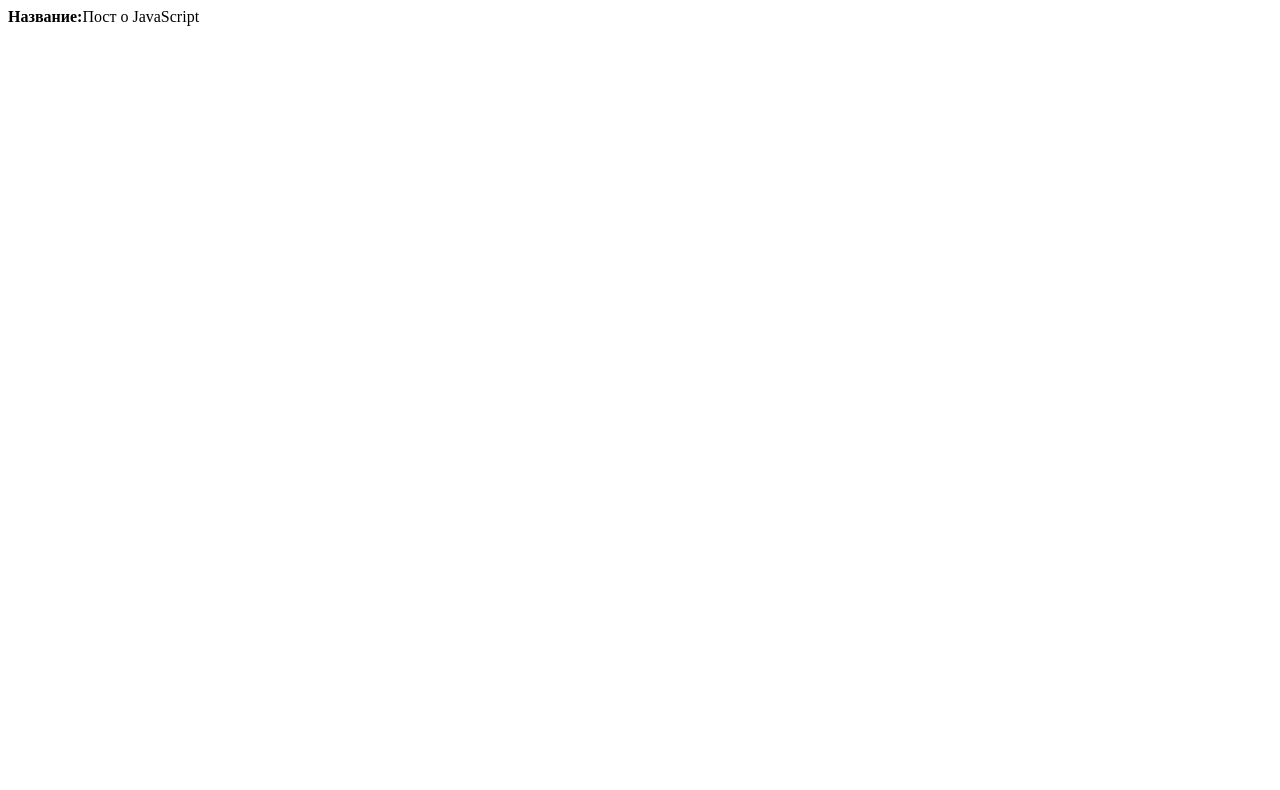
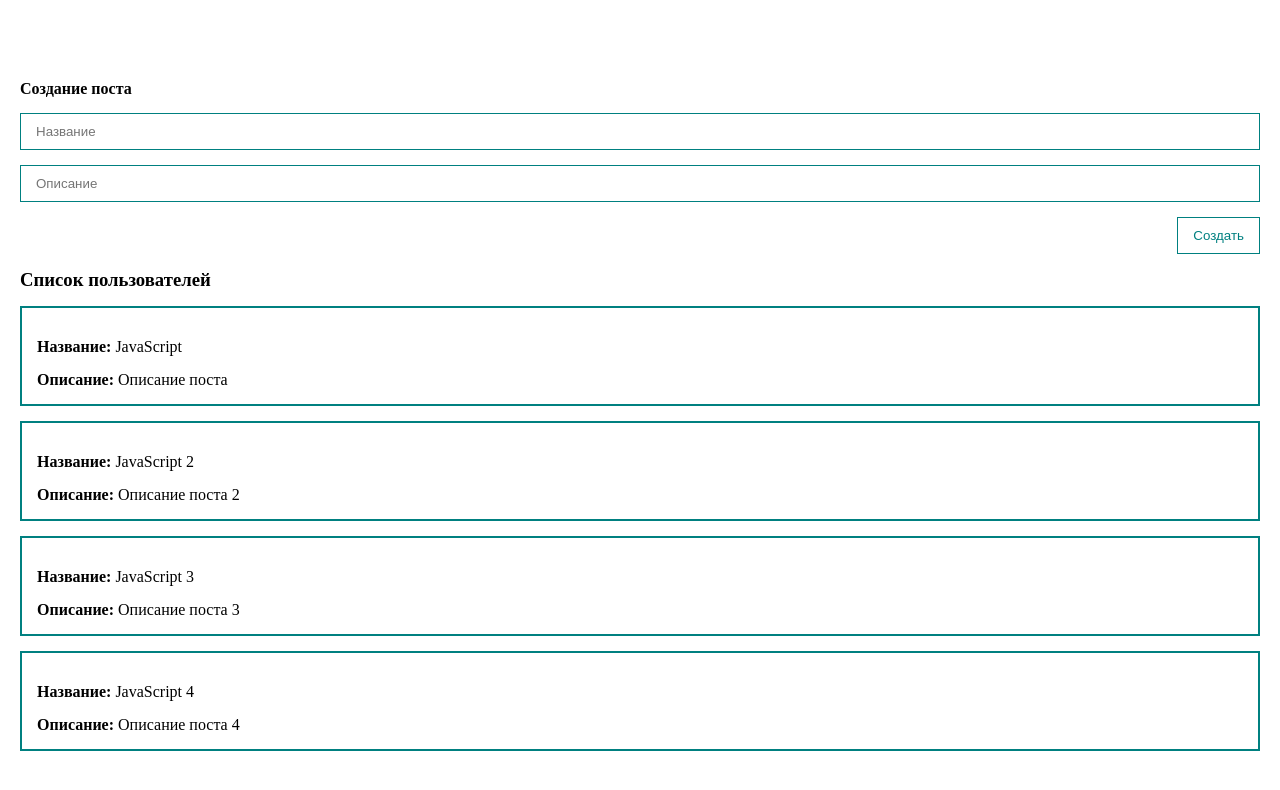
Before and after one commit to anna-gt/vue3-example, a Vue app: page / in a window 1280 px wide. Shown: the top 790 px of the page. Built offline with nearby package versions, Linux system fonts and the light colour scheme.

Commit message:
fix config; refactor: make decomposition

```diff
--- a/src/App.vue
+++ b/src/App.vue
@@ -1,30 +1,49 @@
 <template>
-	<div>
-		<div class="post">
-			<div><strong>Название:</strong>Пост о JavaScript</div>
-		</div>
+  <div class="app">
+		<post-form
+			@create="createPost"
+		/>
+		<post-list
+			:posts="posts"
+		/>
 	</div>
 </template>
 
 <script>
+import PostForm from './components/PostForm.vue';
+import PostList from './components/PostList.vue';
+
 export default {
-	data() {
-		return {
-			likes: 0,
-			dislikes: 0
-		}
+	components: {
+		PostForm, PostList
 	},
-	methods: {
-		addLike() {
-			this.likes += 1;
-		},
-		addDislike() {
-			this.dislikes += 1;
-		}
-	}
-}
+  data() {
+    return {
+      posts: [
+        { id: 1, title: "JavaScript", body: "Описание поста" },
+        { id: 2, title: "JavaScript 2", body: "Описание поста 2" },
+        { id: 3, title: "JavaScript 3", body: "Описание поста 3" },
+        { id: 4, title: "JavaScript 4", body: "Описание поста 4" },
+      ],
+    };
+  },
+  methods: {
+    createPost(post) {
+      this.posts.push(post);
+    },
+  },
+};
 </script>
 
 <style>
+* {
+  margin: 0;
+  padding: 0;
+  box-sizing: border-box;
+  margin-top: 15px;
+}
 
+.app {
+  padding: 20px;
+}
 </style>
--- /dev/null
+++ b/src/components/PostForm.vue
@@ -0,0 +1,69 @@
+<template>
+	<form @submit.prevent>
+      <h4>Создание поста</h4>
+      <input
+				v-model="post.title"
+				class="input"
+				type="text"
+				placeholder="Название"
+			/>
+      <input
+				v-model="post.body"
+				class="input"
+				type="text"
+				placeholder="Описание"
+			 />
+      <button
+				class="btn"
+				@click="createPost"
+				>
+				Создать
+			</button>
+    </form>
+</template>
+
+<script>
+	export default {
+		data() {
+			return {
+				post: {
+					title: '',
+					body: ''
+				}
+			}
+		},
+		methods: {
+			createPost() {
+				this.post.id = Date.now()
+				this.$emit('create', this.post);
+				this.post = {
+					title: '',
+					body: ''
+				}
+			}
+		}
+	}
+</script>
+
+<style scoped>
+form {
+  display: flex;
+  flex-direction: column;
+}
+
+.input {
+  width: 100%;
+  border: 1px solid teal;
+  padding: 10px 15px;
+  margin-top: 15px;
+}
+
+.btn {
+  margin-top: 15px;
+  align-self: flex-end;
+	padding: 10px 15px;
+	background: none;
+	color: teal;
+	border: 1px solid teal;
+}
+</style>
--- /dev/null
+++ b/src/components/PostItem.vue
@@ -0,0 +1,21 @@
+<template>
+	<div class="post">
+		<div><strong>Название: </strong>{{ post.title }}</div>
+		<div><strong>Описание: </strong>{{ post.body }}</div>
+	</div>
+</template>
+
+<script>
+	export default {
+		props: {
+			post: {
+				type: Object,
+				required: true
+			}
+		}
+	}
+</script>
+
+<style scoped>
+
+</style>
--- /dev/null
+++ b/src/components/PostList.vue
@@ -0,0 +1,32 @@
+<template>
+	<div>
+		<h3>Список пользователей</h3>
+		<post-item
+			v-for="post in posts"
+			:post="post"
+		/>
+	</div>
+</template>
+
+<script>
+import PostItem from './PostItem.vue';
+
+export default {
+	components: {
+		PostItem
+	},
+	props: {
+		posts: {
+			type: Array,
+			required: true
+		}
+	}
+}
+</script>
+
+<style scoped>
+.post {
+  padding: 15px;
+  border: 2px solid teal;
+}
+</style>
--- a/vue.config.js
+++ b/vue.config.js
@@ -1,4 +1,20 @@
-const { defineConfig } = require('@vue/cli-service')
+// const { defineConfig } = require('@vue/cli-service')
+// module.exports = defineConfig({
+//   transpileDependencies: true,
+// })
+
+const { defineConfig } = require("@vue/cli-service");
+const webpack = require("webpack");
+
 module.exports = defineConfig({
-  transpileDependencies: true
-})
+  transpileDependencies: true,
+  configureWebpack: {
+    plugins: [
+      new webpack.DefinePlugin({
+        __VUE_OPTIONS_API__: JSON.stringify(true), // или false, в зависимости от того, используете ли вы Options API
+        __VUE_PROD_DEVTOOLS__: JSON.stringify(false), // отключение devtools в продакшн
+        __VUE_PROD_HYDRATION_MISMATCH_DETAILS__: JSON.stringify(false), // установка флага, чтобы устранить предупреждение
+      }),
+    ],
+  },
+});
```
